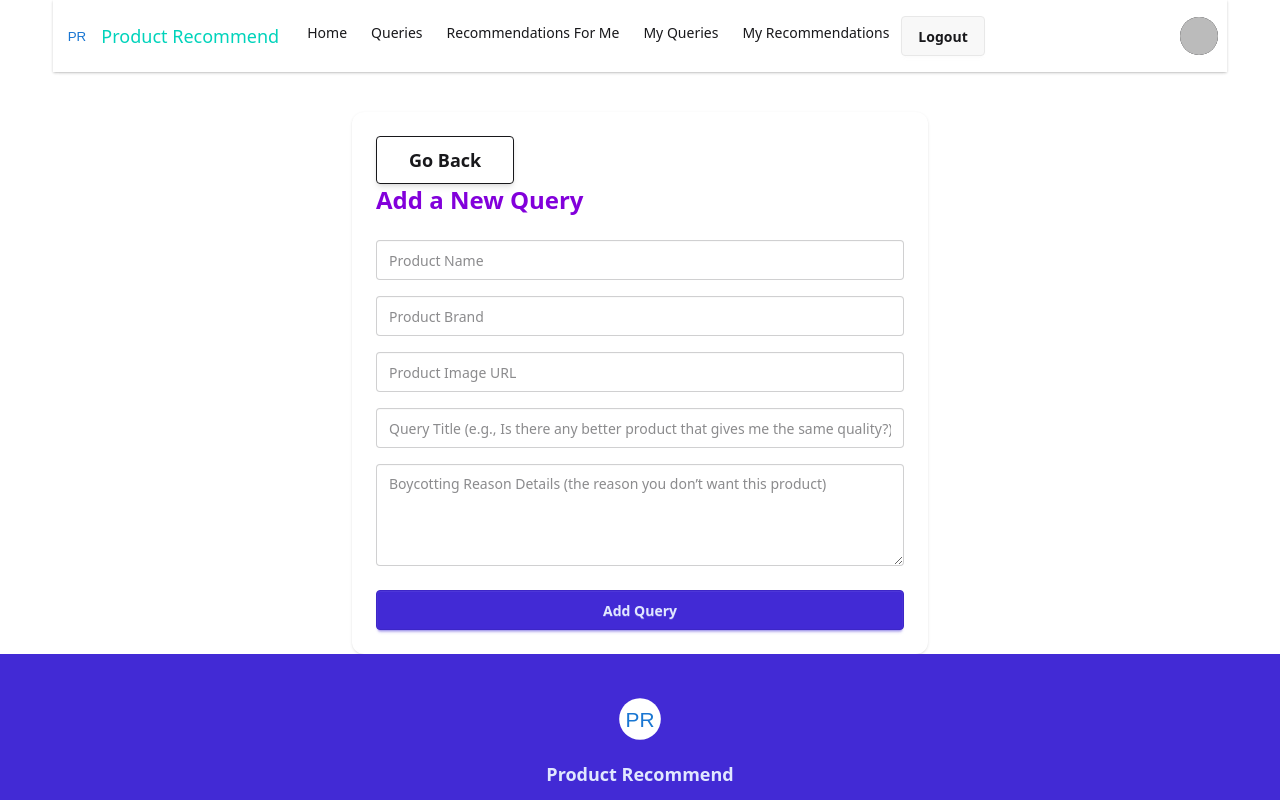
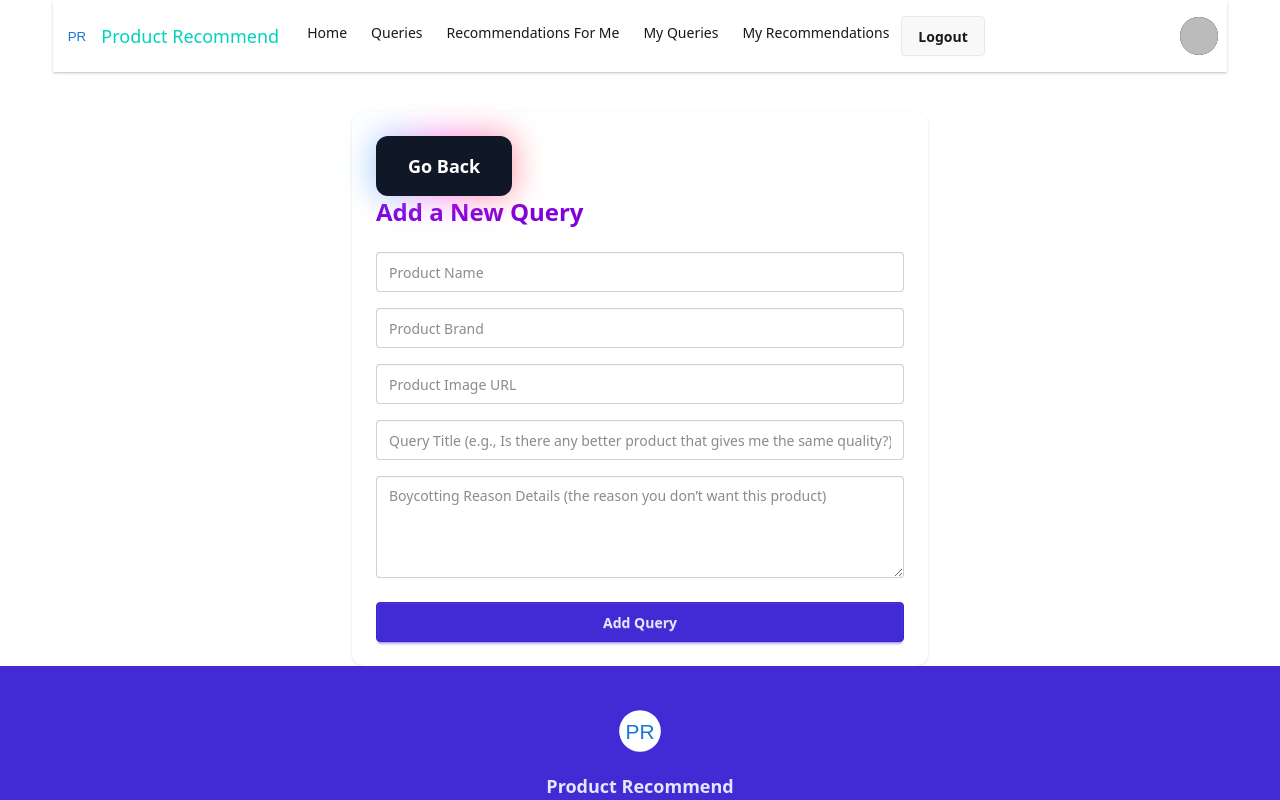
Before and after one commit to MohammedAmir322/Assignment-11, a React (Vite) app: page /add-queries in a window 1280 px wide. Shown: the top 800 px of the page. Built offline with nearby package versions, Linux system fonts and the light colour scheme; no server answers; sample sign-in values are in the browser's storage.

Commit message:
button location

```diff
--- a/src/Pages/MyQueries/AddQueries.jsx
+++ b/src/Pages/MyQueries/AddQueries.jsx
@@ -5,7 +5,7 @@ import axios from 'axios';
 import { AuthContext } from '../../Context/AuthContext';
 
 const AddQueries = () => {
-    const {user}= useContext(AuthContext)
+    const { user } = useContext(AuthContext)
     const navigate = useNavigate();
 
     const handleAddQueries = async e => {
@@ -51,12 +51,20 @@ const AddQueries = () => {
 
     return (
         <div className="max-w-xl mx-auto mt-10 p-6 bg-white rounded-xl shadow">
-            <button
-                className="btn btn-outline btn-lg px-8 text-lg shadow-md"
-                onClick={() => navigate('/')}
-            >
-                Go Back
-            </button>
+            <div >
+
+                <div class="relative inline-flex  group">
+                    <div
+                        class="absolute transitiona-all duration-1000 opacity-70 -inset-px bg-gradient-to-r from-[#44BCFF] via-[#FF44EC] to-[#FF675E] rounded-xl blur-lg group-hover:opacity-100 group-hover:-inset-1 group-hover:duration-200 animate-tilt">
+                    </div>
+                    <a href="/my-queries" title="Get quote now"
+                    // onClick={() => navigate('/')}
+                        class="relative inline-flex items-center justify-center px-8 py-4 text-lg font-bold text-white transition-all duration-200 bg-gray-900 font-pj rounded-xl focus:outline-none focus:ring-2 focus:ring-offset-2 focus:ring-gray-900"
+                        role="button">Go Back
+                    </a>
+                </div>
+            </div>
+
             <h2 className="text-2xl font-bold mb-6 text-purple-700">Add a New Query</h2>
             <form onSubmit={handleAddQueries} className="flex flex-col gap-4">
                 <input
--- a/src/Pages/MyQueries/MyQueries.jsx
+++ b/src/Pages/MyQueries/MyQueries.jsx
@@ -33,6 +33,7 @@ console.log(id);
                 <p className="text-lg md:text-xl text-white mb-6 text-center max-w-2xl">
                     Ask your product queries, get recommendations, and help others make better choices.
                 </p>
+
                 <button
                     className="btn btn-accent btn-lg px-8 text-lg shadow-md"
                     onClick={() => navigate('/add-queries')}
--- a/src/Pages/MyRecommendations.jsx
+++ b/src/Pages/MyRecommendations.jsx
@@ -79,7 +79,7 @@ const MyRecommendations = () => {
                             recommendations.map((rec, idx) => (
                                 <tr key={rec._id}>
                                     <th>{idx + 1}</th>
-                                    <td>{rec.title}</td>
+                                    <td>{rec.queryTitle}</td>
                                     <td>
                                         <div className="flex items-center gap-2">
                                             <img
```
Also changed, not shown: src/index.css (line endings or trailing spaces).
